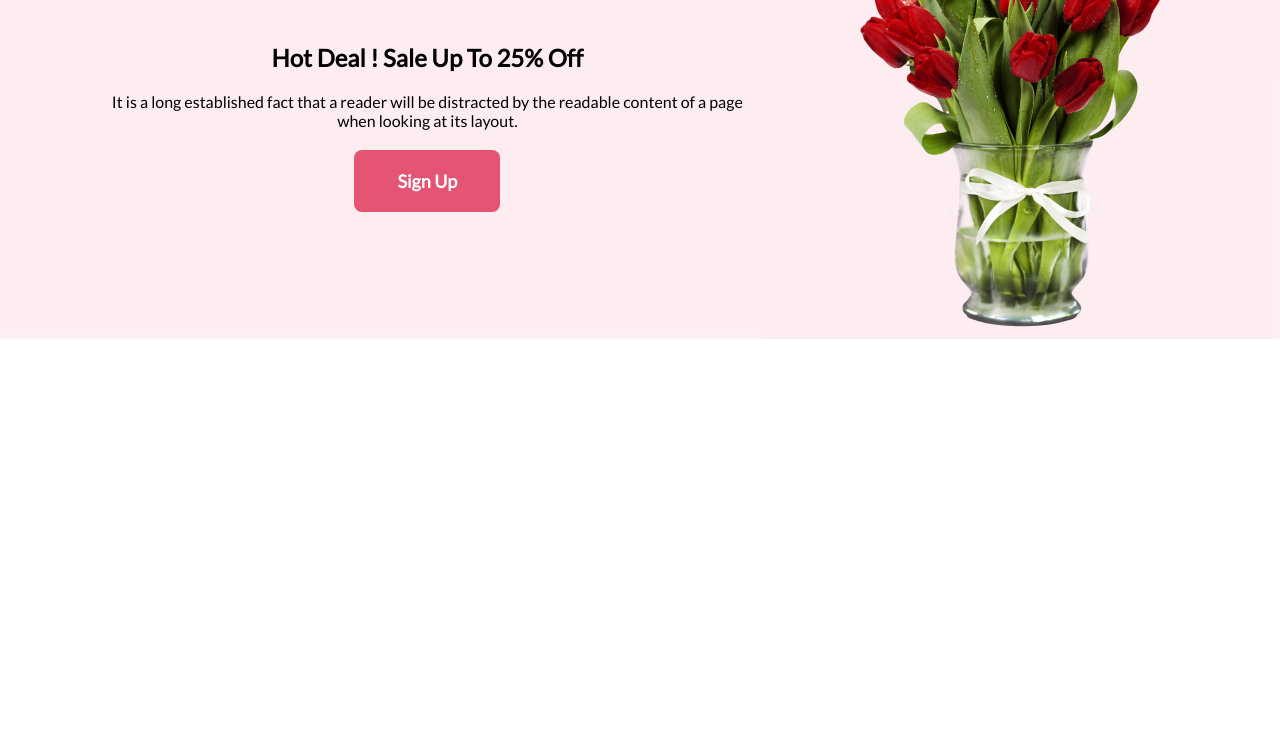
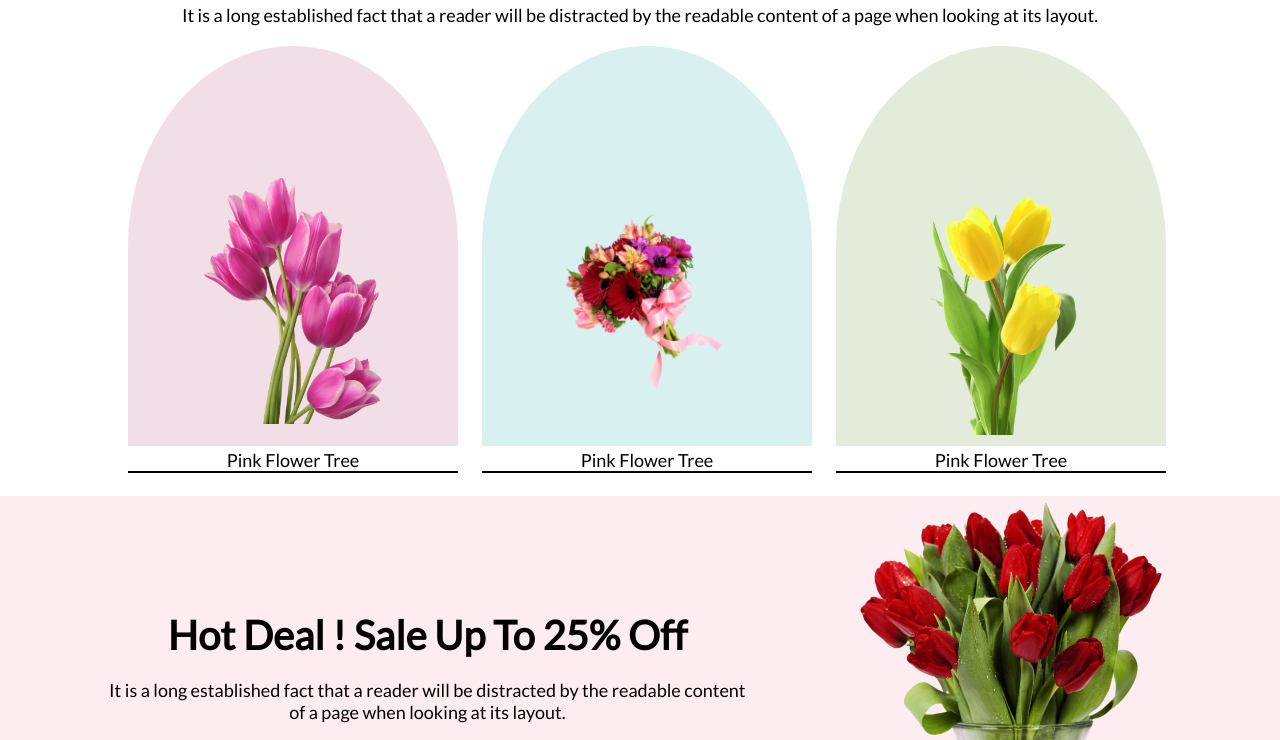
Before and after one commit to yuvrajdip/FlowerWebsiteAssignment-1, a plain HTML site: page index.html in a window 1280 px wide. Shown: the part 687-1427 px from the top of the page. Before the commit the page ends 1026 px from the top, so only its background shows below. Drawn offline with Linux system fonts and the light colour scheme.

Commit message:
bonus section1 done

```diff
--- a/index.css
+++ b/index.css
@@ -18,9 +18,9 @@
   margin-bottom: 20px;
 }
 
-.title-font{
-  font-weight:800;
-  font-size:60px;
+.title-font {
+  font-weight: 800;
+  font-size: 60px;
 }
 
 .left1 {
@@ -32,7 +32,7 @@
   border-radius: 8px;
   background: #e55473;
   padding: 20px 43px;
-  color:white;
+  color: white;
   font-weight: bold;
   border: none;
   cursor: pointer;
@@ -40,6 +40,53 @@
 }
 
 /** Fourth Section */
-.text-center{
+.text-center {
   text-align: center;
 }
+
+/** bonus section */
+.common-h-font {
+  font-size: 40px;
+  font-weight: 800;
+}
+
+.common-p-font {
+  font-size: 18px;
+}
+
+.parent2 {
+  display: flex;
+  gap: 24px;
+  width: 80%;
+  margin: auto;
+}
+
+.box {
+  width: 350px;
+  height: 400px;
+  border-top-left-radius: 50%;
+  border-top-right-radius: 50%;
+}
+
+.bg-1 {
+  background: rgba(167, 33, 98, 0.15);
+}
+
+.bg-2 {
+  background: rgba(5, 151, 160, 0.15);
+}
+
+.bg-3 {
+  background: rgba(71, 125, 17, 0.15);
+}
+
+.img{
+  width: 330px;
+  height: 400px;
+  padding: 110px 76px 0px 76px;
+  object-fit:contain;
+}
+
+.mb-50{
+  margin-bottom: 50px;
+}
--- a/index.html
+++ b/index.html
@@ -8,11 +8,11 @@
 </head>
 <body>
   <!--* First Section Starts-->
-  <header>
+  <header class="mb-20">
     <div class="parent1">
       <div class="left1">
         <h1 class="mb-20 title-font">Let's make beautiful flowers a part of your life.</h1>
-        <p class="mb-20">It is a long established fact that a reader will be distracted by the readable content of a page when looking at its layout. The point of using Lorem Ipsum is that it has a more-or-less normal distribution of letters.</p>
+        <p class="mb-20 common-p-font">It is a long established fact that a reader will be distracted by the readable content of a page when looking at its layout. The point of using Lorem Ipsum is that it has a more-or-less normal distribution of letters.</p>
         <button class="btn">Shop Now</button>
       </div>
       <div class="right1">
@@ -27,13 +27,31 @@
 
   <main>
     <!-- * Bonus Sections -->
+    <div class="text-center mb-20">
+      <p class="common-h-font mb-20">Our Featured Flowers</p>
+      <p class="common-p-font mb-20">It is a long established fact that a reader will be distracted by the readable content of a page when looking at its layout.</p>
 
+      <div class="parent2 mb-50">
+        <div class="box bg-1">
+          <img class="img" src="./Flower Asset/pngwing 6.png" alt="">
+          <p class="common-p-font" style="border-bottom: 2px solid black;">Pink Flower Tree</p>
+        </div>
+        <div class="box bg-2">
+          <img class="img" src="./Flower Asset/pngwing 5.png" alt="">
+          <p class="common-p-font" style="border-bottom: 2px solid black;">Pink Flower Tree</p>
+        </div>
+        <div class="box bg-3">
+          <img class="img" src="./Flower Asset/pngwing 7.png" alt="">
+          <p class="common-p-font" style="border-bottom: 2px solid black;">Pink Flower Tree</p>
+        </div>
+      </div>
+    </div>
 
     <!-- * 4rth Section -->
     <div class="parent1">
       <div class="left1 text-center">
-        <h2 class="mb-20">Hot Deal ! Sale Up To 25% Off</h2>
-        <p class="mb-20">It is a long established fact that a reader will be distracted by the readable content of a page when looking at its layout.</p>
+        <h2 class="mb-20 common-h-font">Hot Deal ! Sale Up To 25% Off</h2>
+        <p class="mb-20 common-p-font">It is a long established fact that a reader will be distracted by the readable content of a page when looking at its layout.</p>
         <button class="btn">Sign Up</button>
       </div>
       <div class="right1">
```
